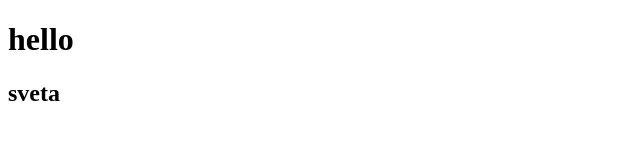
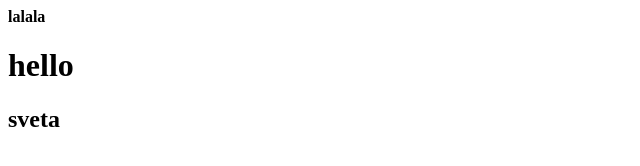
Before and after one commit to svetlanaky/gitlearn, a plain HTML site: page index.html in a window 1280 px wide. Shown: the whole page, without its empty margins (0-640 px from the left). Drawn offline with Linux system fonts and the light colour scheme.

Commit message:
commit 5

```diff
--- a/index.html
+++ b/index.html
@@ -5,6 +5,7 @@
     <title>Title</title>
 </head>
 <body>
+<b>lalala</b>
 <h1>hello</h1>
 <h2>sveta</h2>
 </body>
```
